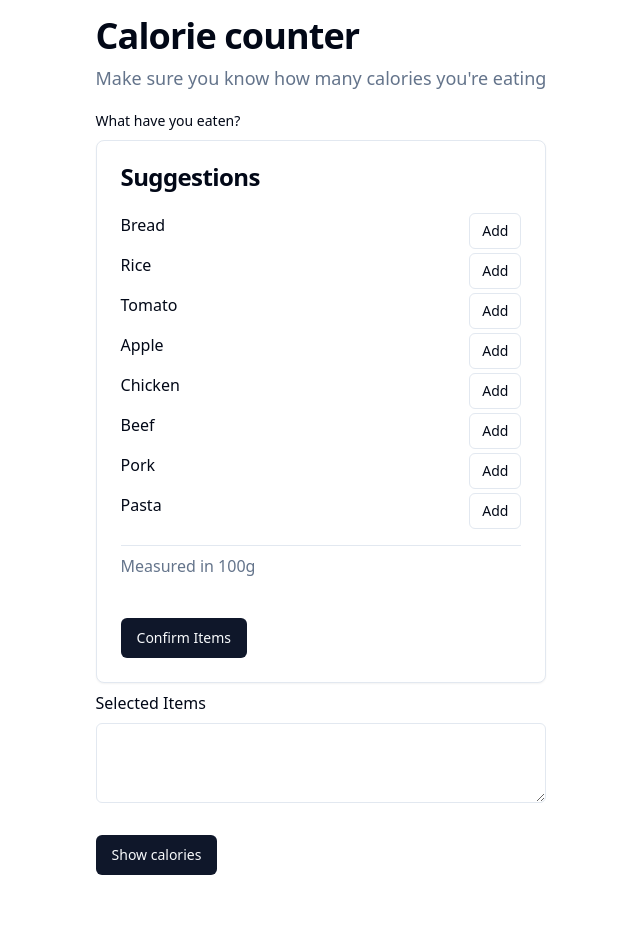
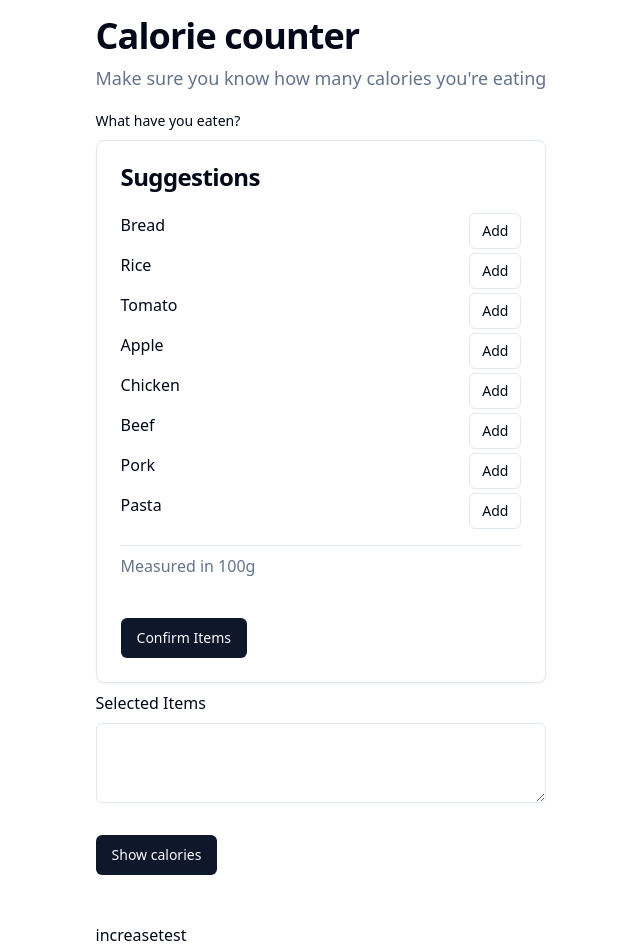
Before and after one commit to aeither/calorie-counter, a React (Vite) app: page / in a window 1280 px wide. Shown: the top 952 px of the page, without its empty margins (319-959 px from the left). Built offline with nearby package versions, Linux system fonts and the light colour scheme; what @twa-dev/sdk would draw is missing.

Commit message:
clean, add cloudstorage

```diff
--- a/src/App.tsx
+++ b/src/App.tsx
@@ -115,12 +115,47 @@ async function getCalories(ingr: string) {
   }
 }
 
+async function resetCounterIfNewDay() {
+  const currentDate = new Date().toDateString();
+
+  try {
+    let storedDate: string | undefined;
+    WebApp.CloudStorage.getItem("counterResetDate", (_, result) => {
+      storedDate = result;
+    });
+
+    if (currentDate !== storedDate) {
+      await WebApp.CloudStorage.setItem("counter", "0");
+      await WebApp.CloudStorage.setItem("counterResetDate", currentDate);
+    }
+  } catch (error) {
+    console.error("Error resetting counter:", error);
+  }
+}
+
+async function incrementCounter(amount: string) {
+  await resetCounterIfNewDay();
+
+  try {
+    let counter = "0";
+    WebApp.CloudStorage.getItem("counter", (_, result) => {
+      if (result) {
+        counter = result;
+        const newTotal = (+counter + +amount).toString();
+        WebApp.CloudStorage.setItem("counter", newTotal.toString());
+        return newTotal;
+      }
+    });
+  } catch (error) {
+    console.error("Error incrementing counter:", error);
+  }
+}
+
 export default function Home() {
   const [items, setItems] = useState<Item[]>(initialItems);
   const [cart, setCart] = useState<Item[]>([]);
   const [searchQuery, setSearchQuery] = useState<string>("");
   const [cartText, setCartText] = useState<string>("");
-  const [calorieAnalysis, setCalorieAnalysis] = useState<string>("");
   const [nutritionString, setNutritionString] = useState("");
   // eslint-disable-next-line @typescript-eslint/no-unused-vars
 
@@ -141,6 +176,7 @@ export default function Home() {
 
     if (nutritionAnalysis) {
       const calories = nutritionAnalysis.calories;
+      const todayCalories = await incrementCounter(calories.toString());
 
       // carb, protein, fat, calories
       const mapped = Object.entries(nutritionAnalysis.totalNutrientsKCal).map(
@@ -151,15 +187,16 @@ export default function Home() {
         })
       );
 
-      const resultString = mapped
+      let resultString = mapped
         .map((item) => `${item.label} ${item.quantity}${item.unit} \n`)
         .join("");
+
+      resultString = `Today Total: ${todayCalories} \n` + resultString;
 
       console.log(resultString);
 
       WebApp.HapticFeedback.impactOccurred("medium");
 
-      setCalorieAnalysis(resultString);
       setNutritionString(resultString);
     }
   }
@@ -167,7 +204,7 @@ export default function Home() {
   async function mainButtonAction() {
     WebApp.HapticFeedback.impactOccurred("heavy");
 
-    WebApp.sendData(calorieAnalysis);
+    WebApp.sendData(nutritionString);
     WebApp.close();
   }
 
@@ -250,7 +287,7 @@ export default function Home() {
   return (
     <>
       {/* Telegram Main Button */}
-      {calorieAnalysis !== "" && (
+      {nutritionString !== "" && (
         <MainButton
           text="Save to chat"
           onClick={() => {
@@ -433,6 +470,26 @@ export default function Home() {
               </div>
             </form>
           </Form>
+
+          <div>
+            <button
+              onClick={() => {
+                incrementCounter((100).toString());
+              }}
+            >
+              increase
+            </button>
+            <button
+              onClick={() => {
+                WebApp.CloudStorage.getItem("counter", (_, result) => {
+                  console.log("counter");
+                  console.log(result);
+                });
+              }}
+            >
+              test
+            </button>
+          </div>
         </div>
       </main>
     </>
```
